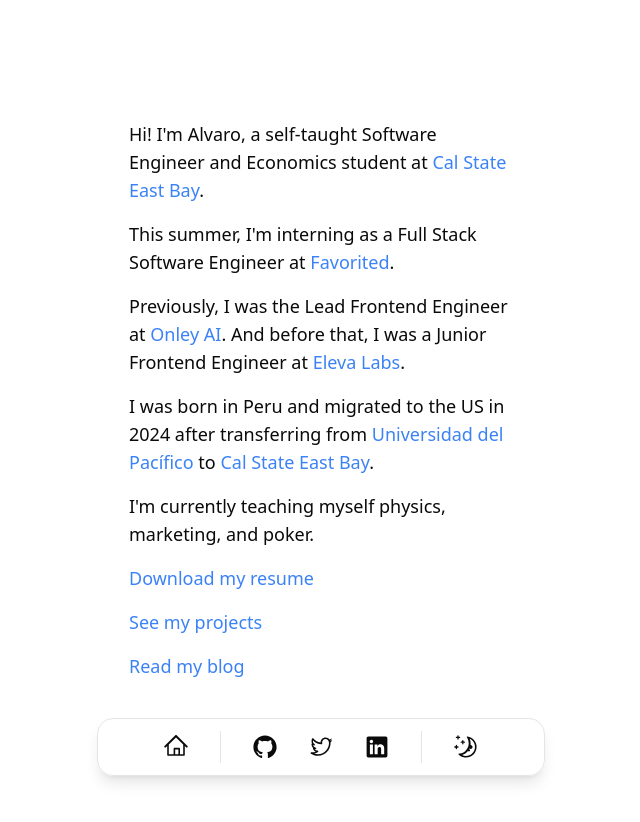
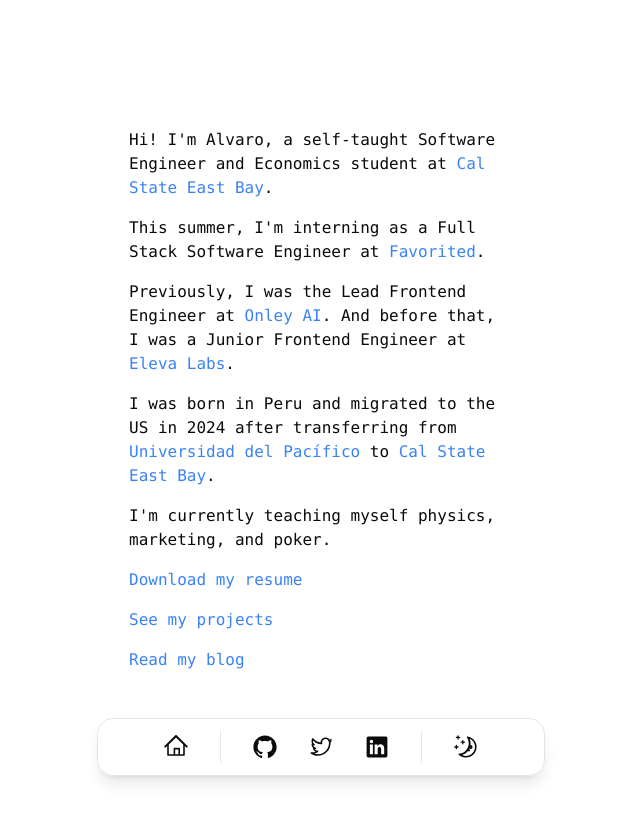
Before and after one commit to alvropena/alvropena.com, a Next.js app: page / in a window 1280 px wide. Shown: the top 822 px of the page, without its empty margins (319-959 px from the left). Built offline with nearby package versions, Linux system fonts and the light colour scheme.

Commit message:
Adjust font styles and add IBM Plex Mono font

```diff
--- a/app/layout.tsx
+++ b/app/layout.tsx
@@ -1,9 +1,16 @@
 import type { Metadata } from "next";
 import "./globals.css";
+import { IBM_Plex_Mono } from "next/font/google";
 
 import { ThemeProvider } from "@/components/ThemeProvider";
 import { Analytics } from "@vercel/analytics/react";
 import { BottomNav } from "@/components/BottomNav";
+
+const ibmPlexMono = IBM_Plex_Mono({
+  subsets: ["latin"],
+  weight: ["400", "500", "600"],
+  variable: "--font-ibm-plex-mono",
+});
 
 export const metadata: Metadata = {
   title: "Alvaro Peña",
@@ -16,9 +23,9 @@
 export default function RootLayout({ children }: RootLayoutProps) {
   return (
     <>
-      <html lang="en" suppressHydrationWarning>
+      <html lang="en" suppressHydrationWarning className={ibmPlexMono.variable}>
         <head />
-        <body>
+        <body className="font-mono">
           <ThemeProvider
             attribute="class"
             defaultTheme="system"
--- a/app/page.tsx
+++ b/app/page.tsx
@@ -4,7 +4,7 @@
   return (
     <div className="h-screen flex items-center justify-center px-4">
       <div className="max-w-sm flex flex-col gap-4">
-        <p className="text-lg">
+        <p>
           Hi! I&apos;m Alvaro, a self-taught Software Engineer and Economics
           student at{" "}
           <Link
@@ -17,7 +17,7 @@
           </Link>
           .
         </p>
-        <p className="text-lg">
+        <p>
           This summer, I&apos;m interning as a Full Stack Software Engineer at{" "}
           <Link
             href="https://www.linkedin.com/company/favapp/"
@@ -29,7 +29,7 @@
           </Link>
           .
         </p>
-        <p className="text-lg">
+        <p>
           Previously, I was the Lead Frontend Engineer at{" "}
           <Link
             href="https://www.linkedin.com/company/onley-ai/"
@@ -50,7 +50,7 @@
           </Link>
           .
         </p>
-        <p className="text-lg">
+        <p>
           I was born in Peru and migrated to the US in 2024 after transferring
           from{" "}
           <Link
@@ -72,10 +72,10 @@
           </Link>
           .
         </p>
-        <p className="text-lg">
+        <p>
           I&apos;m currently teaching myself physics, marketing, and poker.
         </p>
-        <p className="text-lg">
+        <p>
           <Link
             href="https://drive.google.com/file/d/1zYUmIjZYaW450Pq-U6HxoqtIBEuUg5j1/view?usp=sharing"
             className="text-blue-500"
@@ -85,12 +85,12 @@
             Download my resume
           </Link>
         </p>
-        <p className="text-lg">
+        <p>
           <Link href="/projects" className="text-blue-500">
             See my projects
           </Link>
         </p>
-        <p className="text-lg">
+        <p>
           <Link
             href="https://alvropena.posthaven.com"
             className="text-blue-500"
```
